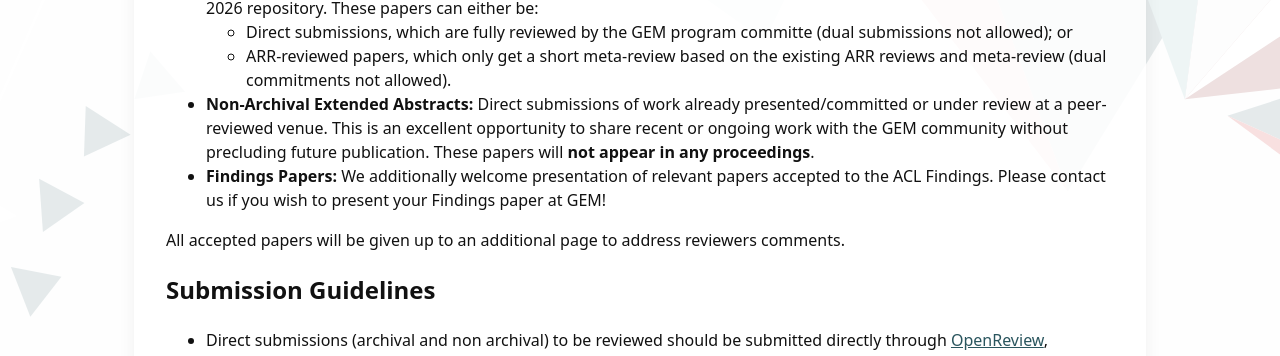
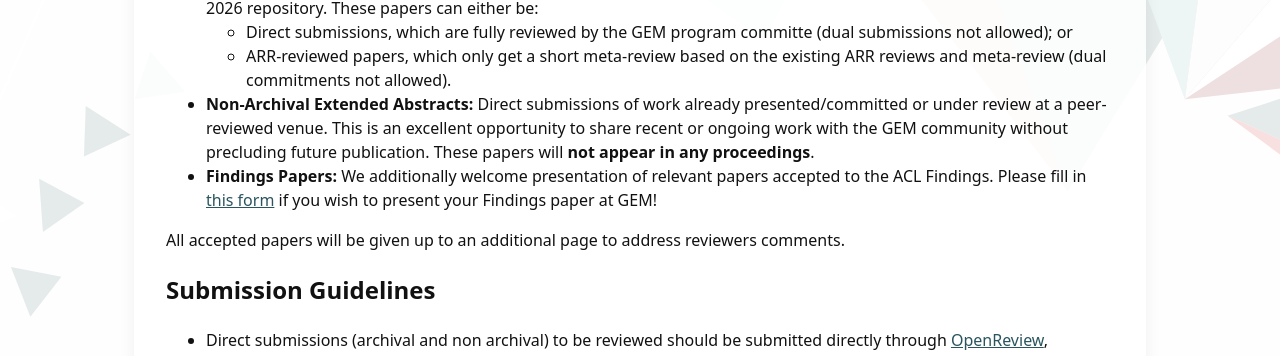
Before and after one commit to GEM-workshop/gem-workshop.github.io, a Jekyll site: the page built from index.md, in a window 1280 px wide and 900 px high, scrolled down 1914 px. Shown: the part 95-451 px from the top of the window. Built offline with Jekyll 4.4.1, drawn with Linux system fonts in a browser that asks for light colours.

Commit message:
Update index.md
Added link for Findings paper presentation

```diff
--- a/index.md
+++ b/index.md
@@ -65,7 +65,7 @@ Submissions can take any of the following forms:
   * Direct submissions, which are fully reviewed by the GEM program committe (dual submissions not allowed); or
   * ARR-reviewed papers, which only get a short meta-review based on the existing ARR reviews and meta-review (dual commitments not allowed).
 * **Non-Archival Extended Abstracts:** Direct submissions of work already presented/committed or under review at a peer-reviewed venue. This is an excellent opportunity to share recent or ongoing work with the GEM community without precluding future publication. These papers will **not appear in any proceedings**.
-* **Findings Papers:** We additionally welcome presentation of relevant papers accepted to the ACL Findings. Please contact us if you wish to present your Findings paper at GEM!
+* **Findings Papers:** We additionally welcome presentation of relevant papers accepted to the ACL Findings. Please fill in [this form](https://docs.google.com/forms/d/e/1FAIpQLSfyL8EQX5tEbuDlOr-L9GdVNFfYzQ7qwwgS3nriw0qD8SjL4g/viewform?usp=dialog) if you wish to present your Findings paper at GEM!
 
 All accepted papers will be given up to an additional page to address reviewers comments.
 
```
